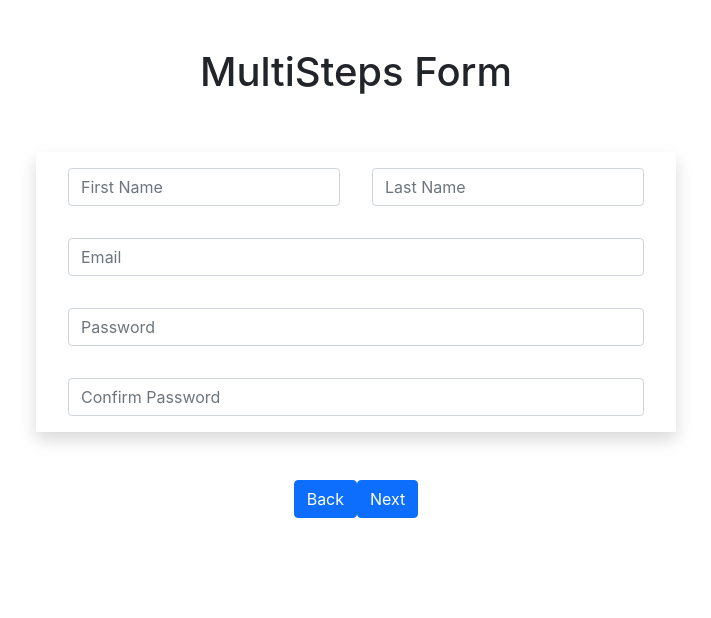
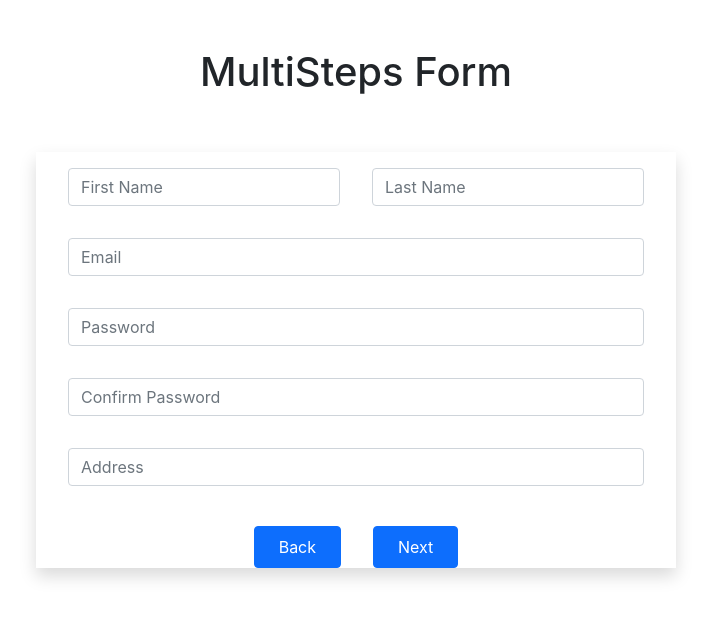
Before and after one commit to shkhaider2015/formik-and-yup, a React (Create React App) app: page / in a window 1280 px wide. Shown: the top 618 px of the page, without its empty margins (284-995 px from the left). Built offline with nearby package versions, Linux system fonts and the light colour scheme.

Commit message:
almostr done

```diff
--- a/src/Components/AccountComp.tsx
+++ b/src/Components/AccountComp.tsx
@@ -1,14 +1,24 @@
-import { FormikProps } from "formik"
+import {Button} from "react-bootstrap"
+import { FormikProps, useFormik } from "formik"
 import { Form } from "react-bootstrap"
-import { FC } from "react-transition-group/node_modules/@types/react"
+import { FC, Dispatch, SetStateAction } from "react-transition-group/node_modules/@types/react"
+import { accountInitialValues, accountValidationSchema, IAccount } from "../Types/account"
 import { IFormik } from "./FormikData"
 
-type propsType = {
-    formik : FormikProps<IFormik>
+type propType = {
+    step: number
+    setStep : Dispatch<SetStateAction<number>>
 }
 
-export const AccountComp:FC<propsType> = ({formik}) =>
-{
+export const AccountComp: FC<propType> = ({ step, setStep }) => {
+    const formik: FormikProps<IAccount> = useFormik<IAccount>({
+        initialValues: accountInitialValues,
+        validationSchema: accountValidationSchema,
+        onSubmit: values => {
+            setStep(step+1)
+        }
+    })
+
     return <div className="ps-3 pe-3 pt-3 pb-3 w-50 shadow" >
         <Form.Group className="p-3" >
             <Form.Control
@@ -85,5 +95,12 @@ export const AccountComp:FC<propsType> = ({formik}) =>
                 }
             </Form.Text>
         </Form.Group>
+        <div className="mt-4" >
+            <Button className="pt-2 pb-2 ps-4 pe-4 me-3" >Back</Button>
+            <Button
+                className="pt-2 pb-2 ps-4 pe-4 ms-3"
+                type="submit"
+            >Next</Button>
+        </div>
     </div>
 }
--- a/src/Components/AdmissionComp.tsx
+++ b/src/Components/AdmissionComp.tsx
@@ -1,13 +1,25 @@
-import { FormikProps } from "formik"
+import {Button} from "react-bootstrap"
+import { FormikProps, useFormik } from "formik"
 import { Form } from "react-bootstrap"
-import { FC } from "react-transition-group/node_modules/@types/react"
+import { Dispatch, FC, SetStateAction } from "react-transition-group/node_modules/@types/react"
+import { admissionInitialValues, admissionValidationSchema, IAdmission } from "../Types/admission"
 import { IFormik } from "./FormikData"
 
-type propsType = {
-    formik: FormikProps<IFormik>
+type propType = {
+    step : number
+    setStep : Dispatch<SetStateAction<number>>
 }
 
-export const AdmissionComp: FC<propsType> = ({ formik }) => {
+export const AdmissionComp: FC<propType> = ({ step, setStep }) => {
+
+    const formik:FormikProps<IAdmission>  = useFormik<IAdmission>({
+        initialValues : admissionInitialValues,
+        validationSchema: admissionValidationSchema,
+        onSubmit: values => {
+            setStep(step+1)
+        }
+    })
+
     return <div className="ps-3 pe-3 w-50 shadow" >
         <Form.Group className="p-3" >
             <Form.Control
@@ -85,5 +97,13 @@ export const AdmissionComp: FC<propsType> = ({ formik }) => {
             </Form.Text>
         </Form.Group>
 
+        <div className="mt-4" >
+            <Button className="pt-2 pb-2 ps-4 pe-4 me-3" >Back</Button>
+            <Button
+                className="pt-2 pb-2 ps-4 pe-4 ms-3"
+                type="submit"
+            >Next</Button>
+        </div>
+
     </div>
 }
--- a/src/Components/FormikData.ts
+++ b/src/Components/FormikData.ts
@@ -13,10 +13,12 @@ export const initialValues:IFormik = {
     password : '',
     confirmPassword : '',
     address : '',
+
     accountNumber : 0,
     balance : 0,
     bankName : '',
     accountType : 'Savings Account',
+
     department : 'Computer',
     program : '',
     batch : '',
--- a/src/Components/MultiStepsForm.tsx
+++ b/src/Components/MultiStepsForm.tsx
@@ -1,33 +1,25 @@
 import { FormikProps, useFormik } from "formik"
 import { Button } from "react-bootstrap"
-import { useState } from "react"
+import { useState, Dispatch, SetStateAction } from "react"
 import { AccountComp } from "./AccountComp"
 import { AdmissionComp } from "./AdmissionComp"
 import { initialValues, ValidationSchema, IFormik } from "./FormikData"
 import { UserComp } from "./UserComp"
 
-const GetForm = (step :number, formik:FormikProps<IFormik>) => {
+const GetForm = (step :number, setStep:Dispatch<SetStateAction<number>>) => {
     switch (step) {
         case 0:
-            return <UserComp formik={formik} />
+            return <UserComp step={step} setStep={setStep} />
         case 1:
-            return <AccountComp formik={formik} />
+            return <AccountComp step={step} setStep={setStep} />
         case 2:
-            return <AdmissionComp formik={formik} />
+            return <AdmissionComp step={step} setStep={setStep} />
         default:
             return <div> <h1>Complete !!</h1> </div>
     }
 }
 
 export const MultiStepsForm = () => {
-
-    const formik: FormikProps<IFormik> = useFormik<IFormik>({
-        initialValues,
-        validationSchema: ValidationSchema,
-        onSubmit: values => {
-            alert(JSON.stringify(values, null, 2))
-        }
-    })
 
     const [step, setStep] = useState<number>(0);
 
@@ -36,17 +28,18 @@ export const MultiStepsForm = () => {
         <div className="col-12 text-center p-5">
             <h1>MultiSteps Form </h1>
         </div>
-        <div className="col-12 d-flex justify-content-center text-center" >
+        <div className="col-12 text-center " >
+
+            <div className="d-flex justify-content-center" >
             {
-                GetForm(step, formik)
+                GetForm(step, setStep)
             }
-            {console.log(formik.errors ? formik.errors : "No Error")}
+            </div>
+
+
 
         </div>
         <div className="col-12 text-center p-5">
-            <Button>Back</Button>
-            <Button type="submit"
-            >Next</Button>
         </div>
     </div>
 }
--- a/src/Components/UserComp.tsx
+++ b/src/Components/UserComp.tsx
@@ -1,14 +1,27 @@
-import { FormikProps } from "formik"
+import {Button} from "react-bootstrap"
+import { FormikProps, useFormik } from "formik"
 import { Form } from "react-bootstrap"
-import { FC } from "react-transition-group/node_modules/@types/react"
-import { IFormik } from "./FormikData"
+import { FC, Dispatch, SetStateAction } from "react-transition-group/node_modules/@types/react"
+import { IUser, userInitialValues, userValidationSchema } from "../Types/user"
 
-type propsType = {
-    formik: FormikProps<IFormik>
+type propType = {
+    step : number,
+    setStep : Dispatch<SetStateAction<number>>
 }
 
-export const UserComp: FC<propsType> = ({ formik }) => {
-    return <div className="ps-3 pe-3 w-50 shadow" >
+export const UserComp: FC<propType> = ({ step, setStep }) => {
+
+    const formik:FormikProps<IUser> = useFormik<IUser>({
+        initialValues : userInitialValues,
+        validationSchema: userValidationSchema,
+        onSubmit: values => {
+            // alert(JSON.stringify(values, null, 2))
+            console.log("Submit : ", values)
+            setStep(step+1)
+        },
+    })
+
+    return <form onSubmit={formik.handleSubmit} className="ps-3 pe-3 w-50 shadow" >
         <div className="d-flex flex-direction-column justify-content-between p-3" >
             <Form.Group className="w-50 pe-3" >
                 <Form.Control
@@ -103,5 +116,32 @@ export const UserComp: FC<propsType> = ({ formik }) => {
             </Form.Text>
         </Form.Group>
 
-    </div>
+        <Form.Group className="p-3">
+            <Form.Control
+                id="address"
+                type="text"
+                placeholder="Address"
+                onChange={formik.handleChange}
+                onBlur={formik.handleBlur}
+                value={formik.values.address}
+            />
+            <Form.Text className="text-muted" >
+                {
+                    formik.touched.address && formik.errors.address
+                        ? formik.errors.address
+                        : null
+                }
+            </Form.Text>
+        </Form.Group>
+
+        <div className="mt-4" >
+            <Button className="pt-2 pb-2 ps-4 pe-4 me-3" >Back</Button>
+            <Button
+                variant="primary"
+                className="pt-2 pb-2 ps-4 pe-4 ms-3"
+                type="submit"
+            >Next</Button>
+        </div>
+
+    </form>
 }
--- a/src/Types/account.ts
+++ b/src/Types/account.ts
@@ -1,6 +1,22 @@
+import * as yup from "yup"
+
 export interface IAccount {
     accountNumber : number
     bankName : string
     balance : number
     accountType : "Current Account" | "Savings Account" | "Foreign Currency Account"
 }
+
+export const accountInitialValues:IAccount = {
+    accountNumber : 0,
+    balance : 0,
+    bankName : '',
+    accountType : 'Savings Account',
+}
+
+export const accountValidationSchema = yup.object({
+    accountNumber : yup.number().required(),
+    balance : yup.number().required(),
+    bankName : yup.string().required(),
+    accountType : yup.string().required(),
+})
--- a/src/Types/admission.ts
+++ b/src/Types/admission.ts
@@ -1,6 +1,22 @@
+import * as yup from "yup"
+
 export interface IAdmission {
     department : "Computer" | "Electrical" | "Machenical" | "Civil" | "Textile" | "Chemical"
     program : string
     batch : string
     year : string
 }
+
+export const admissionInitialValues:IAdmission = {
+    department : 'Computer',
+    program : '',
+    batch : '',
+    year : ''
+}
+
+export const admissionValidationSchema = yup.object({
+    department : yup.string().required(),
+    program : yup.string().required(),
+    batch : yup.string().required(),
+    year : yup.string().required()
+})
--- a/src/Types/user.ts
+++ b/src/Types/user.ts
@@ -1,8 +1,31 @@
+import * as yup from "yup"
+
 export interface IUser {
-    firstName : string
-    lastName : string
-    address : string
-    email : string
-    password : string
-    confirmPassword : string
+    firstName: string
+    lastName: string
+    address: string
+    email: string
+    password: string
+    confirmPassword: string
 }
+
+export const userInitialValues: IUser = {
+    firstName: '',
+    lastName: '',
+    email: '',
+    password: '',
+    confirmPassword: '',
+    address: '',
+}
+
+export const userValidationSchema = yup.object({
+    firstName: yup.string().max(10, "Must be 10 charechter or less").required(),
+    lastName: yup.string().max(10, "Must be 10 charecters or less").required(),
+    email: yup.string().email().required(),
+    password: yup.string().min(6, "Password should be at least 6 charecters").max(12, "Password should not be axceeds to 10 chars").required(),
+    confirmPassword: yup.string().min(6, "Password should be at least 6 charecters").max(12, "Password should not be axceeds to 10 chars").when("password", {
+        is: (val: string) => (val && val.length > 6 && val.length < 12 ? true : false),
+        then: yup.string().oneOf([yup.ref("password")], "Both passwords need to be same")
+    }).required(),
+    address: yup.string().max(30, "Address must be less than 31 chars").required()
+})
```
Lines whose indentation alone changed are shown as unchanged.
